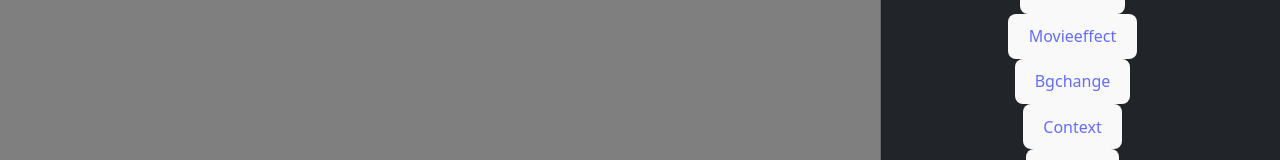
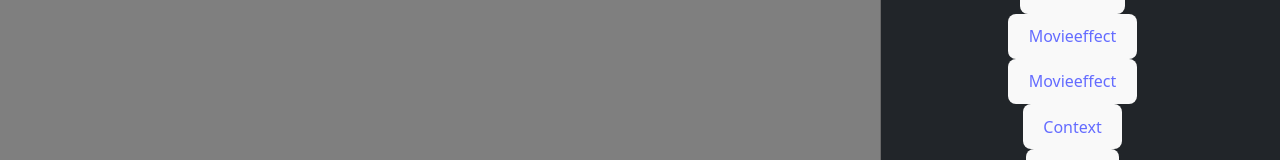
Before and after one commit to Gobinda3005/Routing-Inone, a React (Vite) app: page / in a window 1280 px wide. Both pictures are taken after a click on the button "Toggle navigation". Shown: the part 200-360 px from the top of the page. Built offline with nearby package versions, Linux system fonts and the light colour scheme.

Commit message:
first commit 10

```diff
--- a/src/App.jsx
+++ b/src/App.jsx
@@ -5,7 +5,7 @@ import Header from './Header';
 // import Counter from '../../countdown-Timer/src/App';
 import Accordin1 from './Pages/Accordin';
 // import Effect from '../../use-Effect/src/App';
-import ChangingBgcolor from '../../Changing-Bgcolor/src/App';
+// import ChangingBgcolor from '../../Changing-Bgcolor/src/App';
 // import ContextApi from '../../Context_Api/src/App';
 import Qupdate from '../../quote-Update/src/App';
 import Ddown from '../../L-Login/src/App';
@@ -37,8 +37,8 @@ const App = () => {
 					element={<Movieeffect />}>
         </Route>
 				<Route
-					path='/Bgchange'
-          element={<ChangingBgcolor />}>
+					path='/Movieeffect'
+					element={<Movieeffect />}>
         </Route>
         {/* <Route
           path='/Context'
--- a/src/Header.jsx
+++ b/src/Header.jsx
@@ -82,7 +82,7 @@ const Header = () => {
           </li>
           <li className="nav-item">
               <button>
-					      <Link to='/Bgchange'>Bgchange</Link>
+              <Link to='/Movieeffect'>Movieeffect</Link>
 				      </button>
           </li>
           <li className="nav-item">
```
